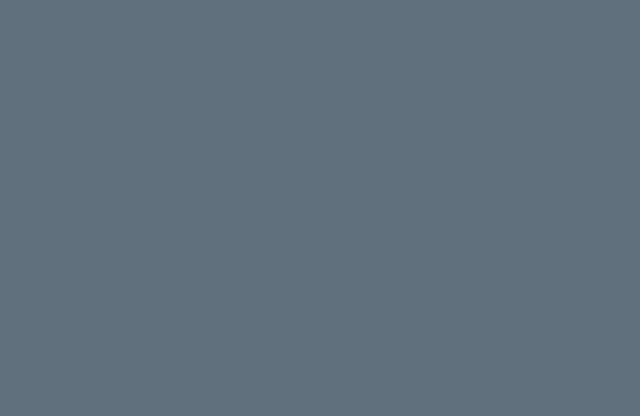
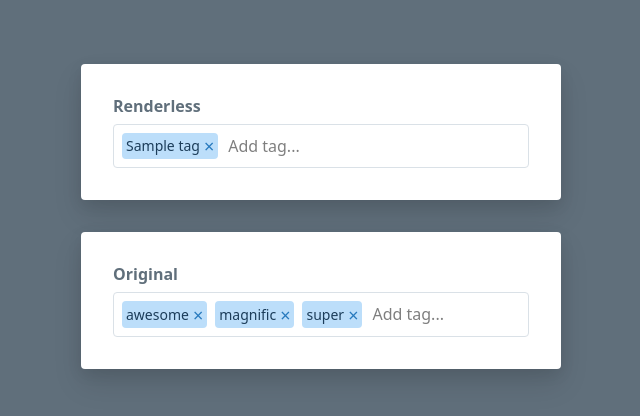
Before and after one commit to aristotele/advanced-vue-component-design, a Vue app: page / in a window 1280 px wide. Shown: the top 416 px of the page, without its empty margins (319-959 px from the left). Built offline with nearby package versions, Linux system fonts and the light colour scheme.

Commit message:
Lesson 17 - Set up

```diff
--- a/src/App.vue
+++ b/src/App.vue
@@ -1,14 +1,44 @@
 <template>
   <div class="min-h-screen bg-grey-darker p-8">
-    <div class="max-w-sm mx-auto"></div>
+    <div class="max-w-sm mx-auto card mt-8">
+      <label class="form-label mb-2">Renderless</label>
+
+      <renderless-tag-input>
+        <template slot-scope="{}">
+          <div class="tag-input">
+            <span class="tag-input-tag">
+              <span>Sample tag</span>
+              <button type="button" class="tag-input-remove">
+                &times;
+              </button>
+            </span>
+            <input class="tag-input-text" placeholder="Add tag..." />
+          </div>
+        </template>
+      </renderless-tag-input>
+    </div>
+
+    <div class="max-w-sm mx-auto card mt-8">
+      <label class="form-label mb-2">Original</label>
+      <tag-input v-model="tags"></tag-input>
+    </div>
   </div>
 </template>
 
 <script>
+import TagInput from "./assets/js/components/TagInput"
+import RenderlessTagInput from "./assets/js/components/RenderlessTagInput"
+
 export default {
   name: "App",
 
-  components: {}
+  components: { TagInput, RenderlessTagInput },
+
+  data() {
+    return {
+      tags: ["awesome", "magnific", "super"]
+    }
+  }
 }
 </script>
 
--- /dev/null
+++ b/src/assets/js/components/RenderlessTagInput.vue
@@ -0,0 +1,7 @@
+<script>
+export default {
+  render() {
+    return this.$scopedSlots.default({})
+  }
+}
+</script>
--- /dev/null
+++ b/src/assets/js/components/TagInput.vue
@@ -0,0 +1,66 @@
+<template>
+  <div class="tag-input">
+    <span v-for="tag in tags" :key="tag" class="tag-input-tag">
+      <span>{{ tag }}</span>
+      <button type="button" class="tag-input-remove" @click="removeTag(tag)">
+        &times;
+      </button>
+    </span>
+    <input
+      class="tag-input-text"
+      placeholder="Add tag..."
+      v-model="input"
+      @keydown.backspace="handleBackspace"
+      @keydown.enter.prevent="addTag"
+    />
+  </div>
+</template>
+
+<script>
+export default {
+  model: {
+    prop: "tags",
+    event: "update"
+  },
+
+  props: ["tags"],
+  data() {
+    return {
+      input: ""
+    }
+  },
+
+  computed: {
+    newTag() {
+      return this.input.trim()
+    }
+  },
+
+  methods: {
+    removeTag(tag) {
+      this.$emit(
+        "update",
+        this.tags.filter(t => t !== tag)
+      )
+    },
+
+    addTag() {
+      if (this.newTag.length === 0 || this.tags.includes(this.newTag)) {
+        return
+      }
+      this.$emit("update", [...this.tags, this.newTag])
+      this.clearInput()
+    },
+
+    clearInput() {
+      this.input = ""
+    },
+
+    handleBackspace() {
+      if (this.newTag.length === 0) {
+        this.$emit("update", this.tags.slice(0, -1))
+      }
+    }
+  }
+}
+</script>
```
